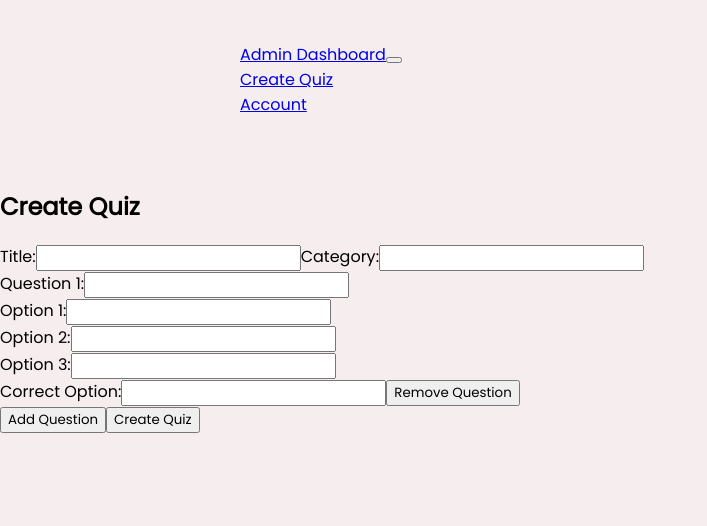
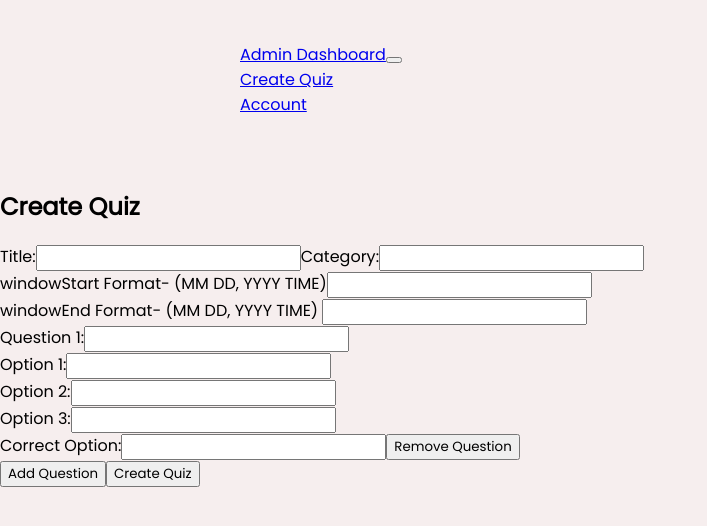
Before and after one commit to Manan-Arora31/Code_Of_Duty, a React (Create React App) app in the folder frontend/: page /admin/create-quiz in a window 1280 px wide. Shown: the top 526 px of the page, without its empty margins (0-707 px from the left). Built offline with nearby package versions, Linux system fonts and the light colour scheme; sample sign-in values are in the browser's storage.

Commit message:
Added admin setquizwindow

```diff
--- a/frontend/src/components/admin/AdminQuizCreation.jsx
+++ b/frontend/src/components/admin/AdminQuizCreation.jsx
@@ -7,6 +7,8 @@ const AdminQuizCreation = () => {
   const [quizDetails, setQuizDetails] = useState({
     title: "",
     category: "",
+    windowStart:"",
+    windowEnd:"",
     questions: [{ text: "", options: ["", "", ""], correctOption: "" }],
   });
 
@@ -109,6 +111,22 @@ const AdminQuizCreation = () => {
           value={quizDetails.category}
           onChange={(e) => handleInputChange(e)}
         />
+        <br></br>
+        <label>windowStart Format- (MM DD, YYYY TIME)</label>
+        <input
+          type="text"
+          name="windowStart"
+          value={quizDetails.windowStart}
+          onChange={(e) => handleInputChange(e)}
+        />
+        <br></br>
+        <label>windowEnd Format- (MM DD, YYYY TIME) </label>
+        <input
+          type="text"
+          name="windowEnd"
+          value={quizDetails.windowEnd}
+          onChange={(e) => handleInputChange(e)}
+        />
         {quizDetails.questions.map((question, index) => (
           <div key={index}>
             <label>{`Question ${index + 1}:`}</label>
```
